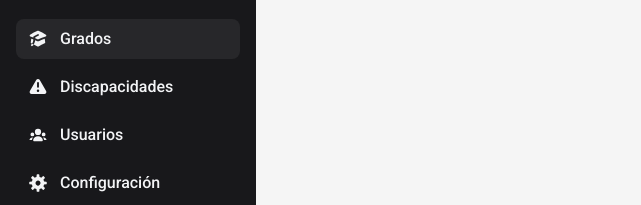
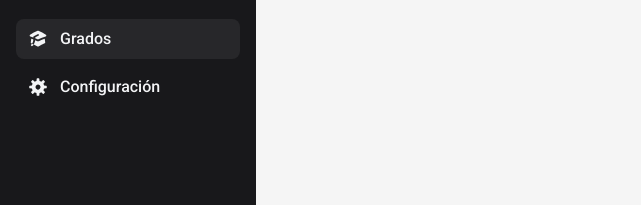
Before and after one commit to alisho0/sep-frontend, a React (Vite) app: page /grados-asignados in a window 1280 px wide. Shown: the part 214-419 px from the top of the page, without its empty margins (0-641 px from the left). Built offline with nearby package versions, Linux system fonts and the light colour scheme; no server answers.

Commit message:
Modificación de vistas según roles

```diff
--- a/src/components/Sidebar.jsx
+++ b/src/components/Sidebar.jsx
@@ -32,8 +32,8 @@ export const Sidebar = ({ open, setOpen }) => {
     { name: "Inicio", href: rol == "ADMIN" || rol == "DIRECTOR" ? "/menu" : "/menu-maestro", icon: HomeIcon, show: true, id: 1 },
     { name: "Alumnos", href: "/alumnos", icon: UsersIcon, show: true, id: 2 },
     { name: "Grados", href: rol == "ADMIN" || rol == "DIRECTOR" ? "/grados" : "/grados-asignados", icon: AcademicCapIcon, show: true, id: 3 },
-    { name: "Discapacidades", href: "/discapacidades", icon: ExclamationTriangleIcon, show: true, id: 4 },
-    { name: "Usuarios", href: "/usuarios", icon: UserGroupIcon, show: true, id: 5 },
+    { name: "Discapacidades", href: "/discapacidades", icon: ExclamationTriangleIcon, show: rol == "ADMIN" || rol == "DIRECTOR" ? true : false, id: 4 },
+    { name: "Usuarios", href: "/usuarios", icon: UserGroupIcon, show: rol == "ADMIN" || rol == "DIRECTOR" ? true : false, id: 5 },
     { name: "Configuración", href: "/configuracion", icon: Cog8ToothIcon, show: true, id: 6 },
   ]
 
@@ -97,6 +97,7 @@ export const Sidebar = ({ open, setOpen }) => {
                 {navigation.map((item) => {
                   const isActive = location.pathname === item.href
                   const Icon = item.icon
+                  if (!item.show) return null;
                   return (
                     <li key={item.id}>
                       <Link to={item.href} className={`hover:text-indigo-400 rounded-lg transition-colors flex gap-3 px-3 py-2 font-medium items-center ${isActive ? "bg-zinc-800" : "hover:bg-gray-600/50"}`}>
```
